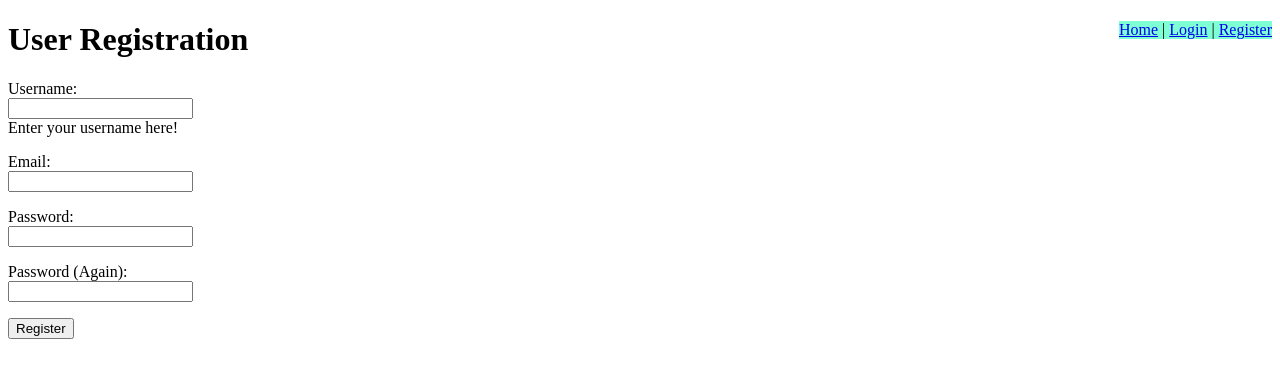
After one commit to Leocorp/Django-Bookmark-WebApp, a Django app: page /register/ in a window 1280 px wide. The commit adds this page. Shown: the top 378 px of the page. Run offline with Django 3.2, Linux system fonts and the light colour scheme.

Commit message:
User can now register

```diff
--- a/bookmarks/admin.py
+++ b/bookmarks/admin.py
@@ -1,6 +1,5 @@
 from django.contrib import admin
 from .models import Bookmark,Link
-from django.contrib.auth.models import User
 
 class BookmarkItem(admin.ModelAdmin):
     list_display = ['title','link']
--- /dev/null
+++ b/bookmarks/forms.py
@@ -0,0 +1,39 @@
+__author__ = 'eph'
+
+import re
+from django.contrib.auth.models import User
+from django.core.exceptions import ObjectDoesNotExist
+
+from django import forms
+
+class RegistrationForm(forms.Form):
+    username = forms.CharField(label='Username', max_length=200, help_text='Enter your username here!')
+    email = forms.EmailField(label='Email')
+    password1 = forms.CharField(label='Password', widget=forms.PasswordInput())
+    password2 = forms.CharField(label='Password (Again)', widget=forms.PasswordInput())
+
+    def clean_password2(self):
+        if 'password1' in self.cleaned_data:
+            password1 = self.cleaned_data['password1']
+            password2 = self.cleaned_data['password2']
+            if password1 == password2:
+                return password2
+            raise forms.ValidationError('Passwords do not match!')
+
+    def clean_username(self):
+        username = self.cleaned_data['username']
+        if not re.search(r'^\w+$', username):
+            raise forms.ValidationError('Username can only contain alphanumerics and the underscore')
+        try:
+            User.objects.get(username = username)
+        except ObjectDoesNotExist:
+            return username
+        raise forms.ValidationError('Username is already taken!')
+
+    def clean_email(self):
+        email = self.cleaned_data['email']
+        try:
+            User.objects.get(email=email)
+        except ObjectDoesNotExist:
+            return email
+        raise forms.ValidationError('Email is already in use!')
--- /dev/null
+++ b/bookmarks/static/style.css
@@ -0,0 +1,9 @@
+#nav
+{
+    float: right;
+    background-color: aquamarine;
+}
+
+input{
+    display: block;
+}
--- a/bookmarks/views.py
+++ b/bookmarks/views.py
@@ -1,15 +1,21 @@
-from django.shortcuts import render
-from django.template import Context
+from django.shortcuts import render_to_response
 from django.contrib.auth.models import User
 from django.http import Http404
+from django.contrib.auth import logout
+from django.http import HttpResponseRedirect
+from django.template import RequestContext
+
+from bookmarks.forms import *
 
 def main_page(request):
 
-    variables = Context({
+    variables = RequestContext(
+        request,{
+        'user': request.user, #parsing the logged in user's object to the main page
         'head_title':'Django Bookmarks',
        'page_title':'Welcome to Django Bookmarks',
-       'page_body':'Where you can store and share bookmarks!'})
-    return render(request, 'main_page.html',variables)
+       'page_body':'Here you can store and share bookmarks.'})
+    return render_to_response('main_page.html',variables)
 
 def user_page(request, username):
     try:
@@ -17,11 +23,43 @@ def user_page(request, username):
     except:
         raise Http404('Requested User Not Found!')
 
-    bookmarks = user.bookmark_set.all() #I don't really understand this syntax
+    bookmarks = user.bookmark_set.all() #gets all data instances in Bookmark table belonging to the User.
+                                        # Created by django when the two tables were linked.
 
-    variables = Context({
+    variables = RequestContext(
+        request,
+        {
         'username':username,
         'bookmarks':bookmarks
     })
 
-    return render(request, 'user_page.html', variables)
+
+    return render_to_response('user_page.html', variables)
+
+def logout_page(request):
+    logout(request)
+    return HttpResponseRedirect('/') #Redirect to the main page, logged out!
+
+def register_page(request):
+    if request.method == 'POST':
+        form = RegistrationForm(request.POST)
+        if form.is_valid():
+            user = User.objects.create_user(
+                username= form.clean_username(),
+                email= form.clean_email(),
+                password= form.clean_password2()
+            )
+            return HttpResponseRedirect('success')
+
+        #Reload page with errors if form is_not valid
+        variables = RequestContext(request,{
+            'form':form
+        })
+        return render_to_response('registration/register.html',variables) #use hierarchical path
+
+    else:
+        form = RegistrationForm()
+        variables = RequestContext(request,{
+            'form':form
+        })
+        return render_to_response('registration/register.html',variables) #use hierarchical path
--- a/django_bookmarks/settings.py
+++ b/django_bookmarks/settings.py
@@ -120,3 +120,4 @@ USE_TZ = True
 # https://docs.djangoproject.com/en/1.9/howto/static-files/
 
 STATIC_URL = '/static/'
+STATICFILES_DIR = (os.path.join(BASE_DIR, 'bookmarks', 'static'))
--- /dev/null
+++ b/django_bookmarks/templates/base.html
@@ -0,0 +1,22 @@
+<!DOCTYPE html>
+<html lang="en">
+<head>
+    <meta charset="UTF-8">
+    <title>Django Bookmark | {% block title %}{% endblock title %}</title>
+    <link rel="stylesheet" href="/static/style.css" type="text/css"/>
+</head>
+<body>
+    <div id="nav">
+        <a href="/">Home</a> |
+        {% if user.is_authenticated %}
+            Welcome, {{ user.username }}
+            (<a href="/logout/">Logout</a> )
+        {% else %}
+            <a href="/login/">Login</a> |
+            <a href="/register/">Register</a>
+        {% endif %}
+    </div>
+    <h1>{% block head %}{% endblock head %}</h1>
+    {% block content %} {% endblock content %}
+</body>
+</html>
--- /dev/null
+++ b/django_bookmarks/templates/registration/register.html
@@ -0,0 +1,9 @@
+{% extends 'base.html' %}
+{% block title %} User Registration {% endblock title %}
+{% block head %} User Registration {% endblock head %}
+{% block content %}
+    <form method="post" action=".">{% csrf_token %}
+        {{ form.as_p }}
+        <input type="submit" value="Register" />
+    </form>
+{% endblock content %}
--- a/django_bookmarks/urls.py
+++ b/django_bookmarks/urls.py
@@ -15,6 +15,7 @@ Including another URLconf
 """
 from django.conf.urls import url
 from django.contrib import admin
+from django.views.generic import TemplateView
 
 from bookmarks.views import *
 
@@ -22,4 +23,8 @@ urlpatterns = [
     url(r'^admin/', admin.site.urls),
     url(r'^$', main_page),
     url(r'^user/(\w+)/$', user_page),
+    url(r'^login/$', 'django.contrib.auth.views.login'),
+    url(r'^logout/$', logout_page),
+    url(r'^register/$', register_page),
+    url(r'^register/success/$', TemplateView.as_view(template_name='registration/register_success.html'))
 ]
```
Also changed, not shown: django_bookmarks/templates/main_page.html (+13 -11 lines), django_bookmarks/templates/registration/login.html (added, +16 -0 lines), django_bookmarks/templates/registration/register_success.html (added, +7 -0 lines), django_bookmarks/templates/user_page.html (+6 -10 lines), 1 other file.
